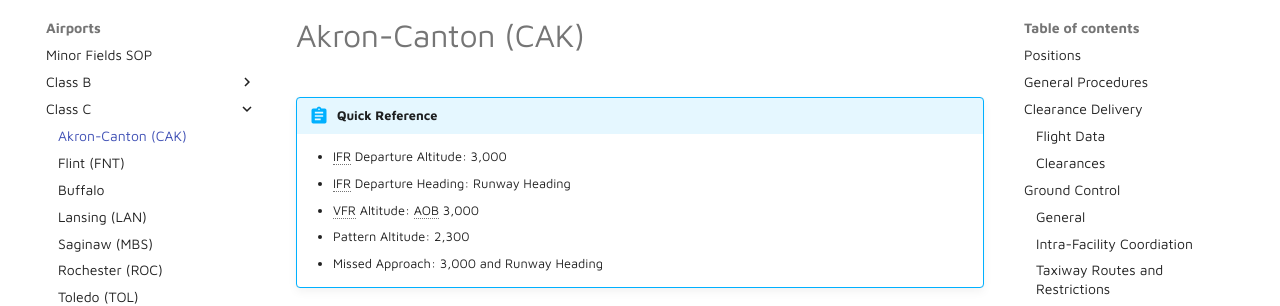
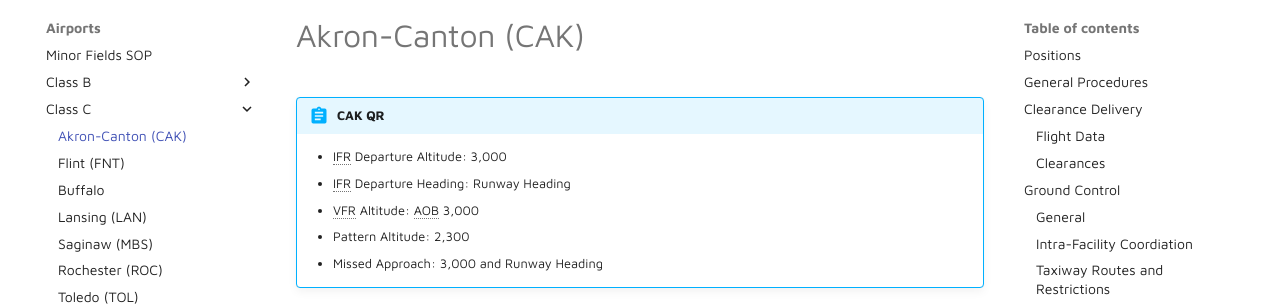
Before and after one commit to virtualZOB/refs, an MkDocs documentation site: the page built from docs/airports/Class-C/Akron-Canton.md, in a window 1280 px wide and 900 px high. Shown: the part 131-437 px from the top of the window. Built offline with MkDocs 1.6.1 and Material for MkDocs 9.7.7, drawn with Linux system fonts in a browser that asks for light colours; comment, search, counter and statistics services are not loaded.

Commit message:
Update Akron-Canton.md

```diff
--- a/docs/airports/Class-C/Akron-Canton.md
+++ b/docs/airports/Class-C/Akron-Canton.md
@@ -1,6 +1,6 @@
 # Akron-Canton (CAK)
 
-!!! abstract "Quick Reference"
+!!! abstract "CAK QR"
     - IFR Departure Altitude: 3,000
     - IFR Departure Heading: Runway Heading
     - VFR Altitude: AOB 3,000
```
